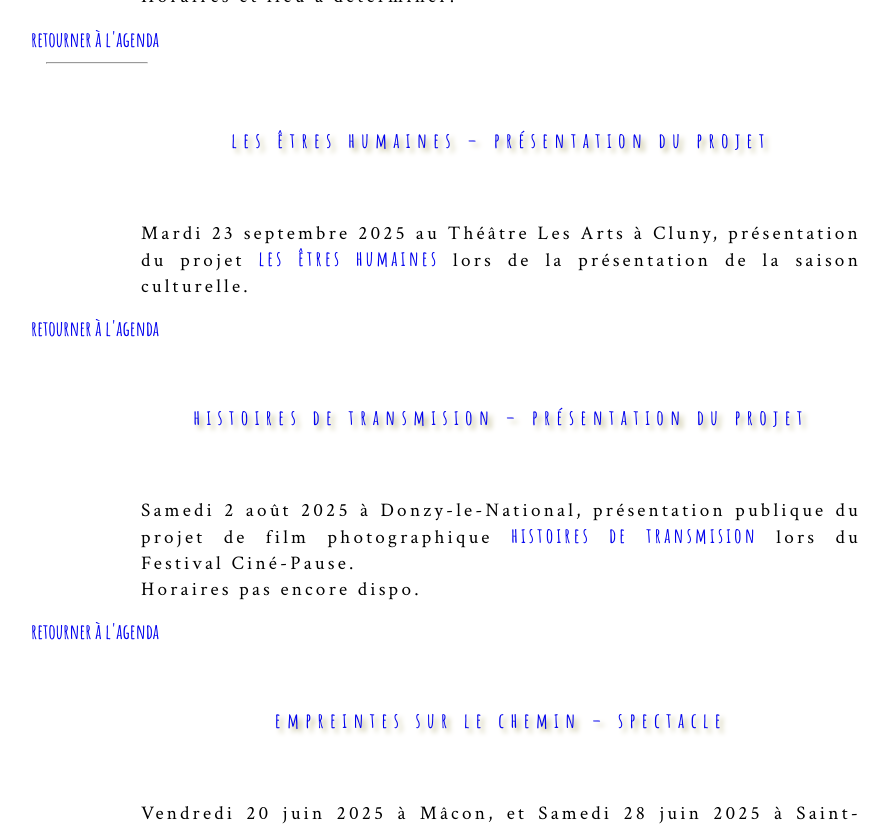
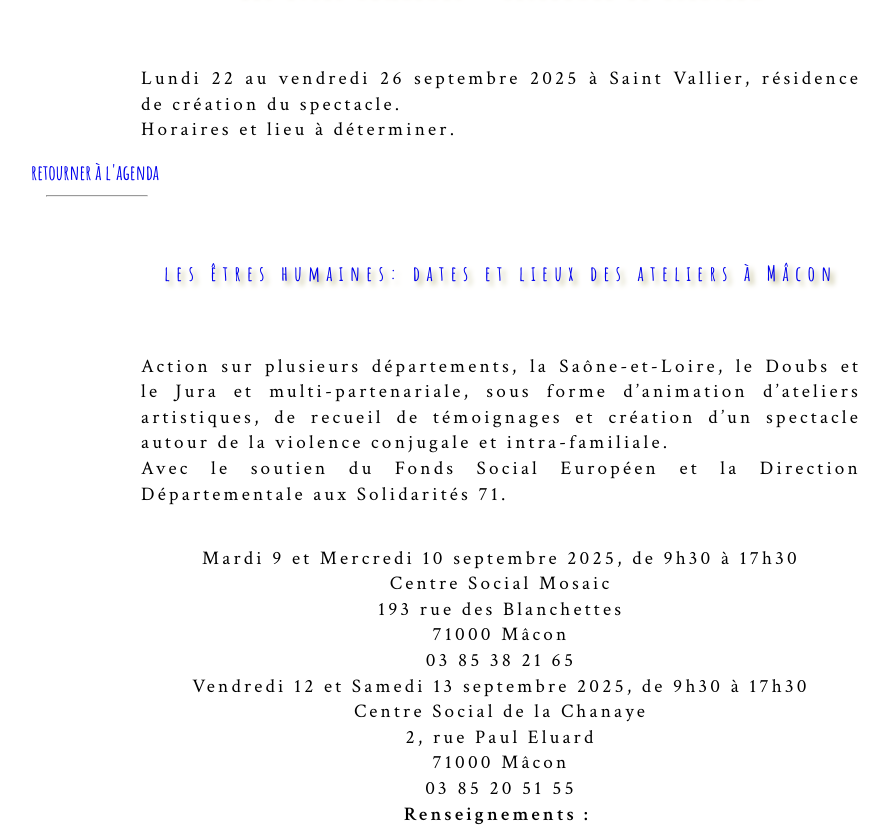
Before and after one commit to leshnik/revertouthaut, a Jekyll site: the page built from agenda.md, in a window 1280 px wide and 1400 px high, scrolled down 8516 px. Shown: the top 830 px of the window, without its empty margins (139-1028 px from the left). Built offline with Jekyll 4.4.1, drawn with Linux system fonts in a browser that asks for light colours; some of the changed text lies outside the part shown.

Commit message:
agenda add mâcon 9-13 septembre

```diff
--- a/agenda.md
+++ b/agenda.md
@@ -21,6 +21,8 @@
 <li><a href="#4-10-2025"><span style="color:#CB6120; font-weight:bold;">Samedi 4 octobre 2025 à Cluny</span> – Maintenant Il Y A, spectacle musical autour de la cérébro-lésion</a></li>
 <li><a href="#22-09-2025"><span style="color:#CB6120; font-weight:bold;">Lundi 22 septembre au vendredi 26 septembre 2025 à Saint Vallier</span> – Les êtres humaines, résidence de création</a></li>
 <li><a href="#23-09-2025"><span style="color:#CB6120; font-weight:bold;">Mardi 23 septembre 2025 à Cluny</span> – Les êtres humaines, présentation du spectacle autour de la violence conjugale</a></li>
+<li><a href="#09-09-2025"><span style="color:#CB6120; font-weight:bold;">Vendredi 12 et Samedi 13 septembre 2025 à Mâcon</span> – Les êtres humaines, ateliers artistiques autour de la violence conjugale</a></li>
+<li><a href="#09-09-2025"><span style="color:#CB6120; font-weight:bold;">Mardi 9 et Mercredi 10 septembre 2025 à Mâcon</span> – Les êtres humaines, ateliers artistiques autour de la violence conjugale</a></li>
 <li><a href="#2-08-2025"><span style="color:#CB6120; font-weight:bold;">Samedi 2 août 2025 à Donzy-le-National</span> – Histoires de Transmissions, présentation publique du projet de film photographique lors du Festival Ciné-Pause</a></li>
 <li><a href="#21-06-2025"><span style="color:#CB6120; font-weight:bold;">Samedi 28 juin 2025 à Saint-Point</span> – Empreintes sur le chemin, spectacle autour de l'exil et de l'enfance</a></li>
 <li><a href="#21-06-2025"><span style="color:#CB6120; font-weight:bold;">Vendredi 20 juin 2025 à Mâcon</span> – Empreintes sur le chemin, spectacle autour de l'exil et de l'enfance</a></li>
@@ -182,17 +184,52 @@
 </div>
 <a href="#ag">retourner à l'agenda</a>
 <hr>
+<div id="09-09-2025">
+    <h2><a href="les-etres-humaines">les êtres humaines: dates et lieux des ateliers à Mâcon</a></h2>
+    <p class="intro-text">Action sur plusieurs départements, la Saône-et-Loire, le Doubs et le Jura et multi-partenariale, sous forme d’animation d’ateliers artistiques, de recueil de témoignages et création d’un spectacle autour de la violence conjugale et intra-familiale.<br>
+        Avec le soutien du Fonds Social Européen et la Direction Départementale aux Solidarités&nbsp;71.
+        <!-- <ul class="institutions"><li>Valérie Gaudissart, metteuse en scène&nbsp;:&nbsp;07&nbsp;69&nbsp;29&nbsp;53&nbsp;27 – revertouthaut@gmail.com</li>
+        <li>Aurélie Loutan, chargée de diffusion&nbsp;:&nbsp;06&nbsp;10&nbsp;16&nbsp;66&nbsp;84 – lesetreshumaines@gmail.com</li>
+        </ul>  -->
+        </p>
+        <p class="intro-text center-text">
+            Mardi 9 et Mercredi 10 septembre 2025, de 9h30 à 17h30<br>
+            Centre Social Mosaic<br>
+            193 rue des Blanchettes<br>
+            71000 Mâcon<br>
+            03&nbsp;85&nbsp;38&nbsp;21&nbsp;65<br>
+            Vendredi 12 et Samedi 13 septembre 2025, de 9h30 à 17h30<br>
+            Centre Social de la Chanaye<br>
+            2, rue Paul Eluard<br>
+            71000 Mâcon<br>
+            03&nbsp;85&nbsp;20&nbsp;51&nbsp;55<br>
+            <strong>Renseignements&nbsp;:&nbsp;</strong><br>
+            lesetreshumaines@gmail.com 06&nbsp;10&nbsp;16&nbsp;66&nbsp;84
+    </p>
+    <div class="flex-container">
+        <div class="column">
+            <img src="https://res.cloudinary.com/dnxcesebo/image/upload/v1755500221/ScreenFloat_Shot_D698496BA3F7_lribcc.png">
+        </div>
+        <div class="column">
+            <a href="https://res.cloudinary.com/dnxcesebo/image/upload/v1755500300/Flyer_Les_Etres_humaines_Ma%CC%82con_-_Web_stbvdh.pdf" target="_blank" rel="noopener noreferrer"><img src="https://res.cloudinary.com/dnxcesebo/image/upload/v1755498620/ScreenFloat_Shot_88BC45B09A51_islswz.png">Clicquer pour télécharger le flyer.</a>
+        </div>
+    </div>
+</div>
+<a href="#ag">retourner à l'agenda</a>
+<hr>
 <div id="23-09-2025">
     <h2><a href="les-etres-humaines">les êtres humaines – présentation du projet</a></h2>
     <p class="intro-text">Mardi 23 septembre 2025 au Théâtre Les Arts à Cluny, présentation du projet <a href="les-etres-humaines">les êtres humaines</a> lors de la présentation de la saison culturelle.</p>
 </div>
 <a href="#ag">retourner à l'agenda</a>
+<hr>
 <div id="2-08-2025">
     <h2><a href="histoires-de-transmission">histoires de transmision – présentation du projet</a></h2>
         <p class="intro-text">Samedi 2 août 2025 à Donzy-le-National, présentation publique du projet de film photographique <a href="histoires-de-transmission">histoires de transmision</a> lors du Festival Ciné-Pause. <br>
-        Horaires pas encore dispo.</p>
+        10h30</p>
 </div>
 <a href="#ag">retourner à l'agenda</a>
+<hr>
 <div id="21-06-2025">
     <h2><a href="empreintes-sur-le-chemin">empreintes sur le chemin – spectacle</a></h2>
     <p class="intro-text">
```
